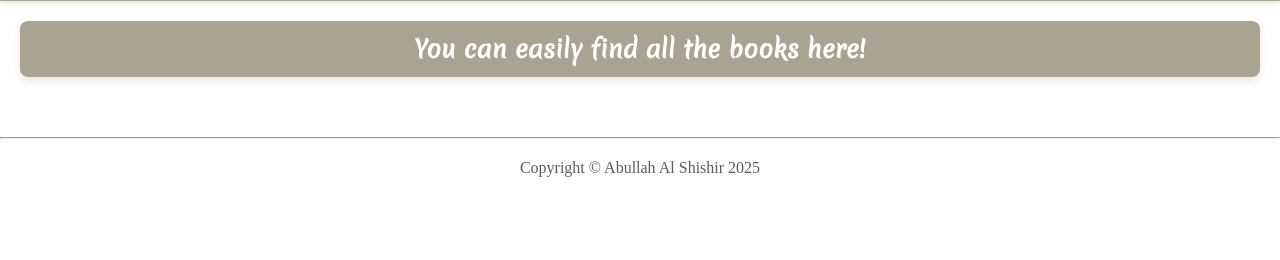
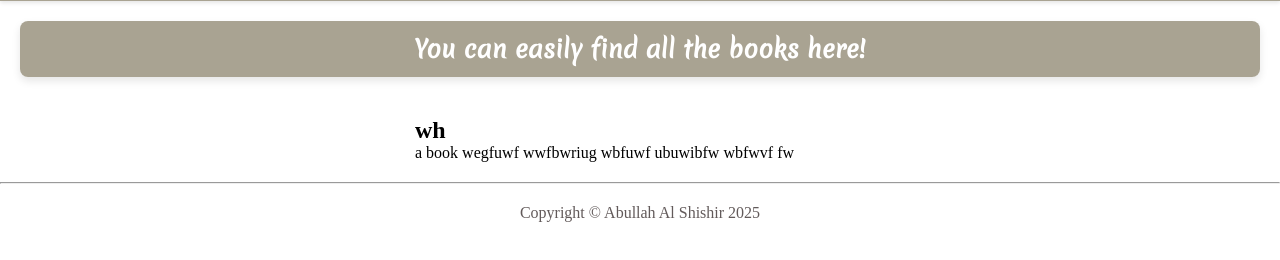
Before and after one commit to abdullah-al-shishir/Shishir-s-virtual-BookHub, a plain HTML site: page index.html in a window 1280 px wide. Both pictures are taken after a click on the button "Catagories". Shown: the part 92-352 px from the top of the page. Drawn offline with Linux system fonts and the light colour scheme; a web font is replaced by a local one.

Commit message:
adding details to the catagories

```diff
--- a/index.html
+++ b/index.html
@@ -5,12 +5,24 @@
     <meta name="viewport" content="width=device-width, initial-scale=1.0" />
     <title>BookStack</title>
     <link rel="stylesheet" href="style.css" />
+    <link
+      rel="stylesheet"
+      href="style-desktop.css"
+      media="screen and (min-width:992px)"
+    />
     <link rel="preconnect" href="https://fonts.googleapis.com" />
     <link rel="preconnect" href="https://fonts.gstatic.com" crossorigin />
     <link
       href="https://fonts.googleapis.com/css2?family=Merienda&display=swap"
       rel="stylesheet"
     />
+    <!-- <link
+      rel="stylesheet"
+      href="https://cdnjs.cloudflare.com/ajax/libs/font-awesome/6.5.2/css/all.min.css"
+      integrity="sha512-SnH5WK+bZxgPHs44uWIX+LLJAJ964C1R9yQy+r6+1zQvD2l+0K+q985d/K+8yE0B49t3wVf2z9+P6tY/4w5z+Q=="
+      crossorigin="anonymous"
+      referrerpolicy="no-referrer"
+    /> -->
     <link rel="preconnect" href="https://fonts.googleapis.com" />
     <link rel="preconnect" href="https://fonts.gstatic.com" crossorigin />
     <link
--- a/index.js
+++ b/index.js
@@ -57,11 +57,33 @@ function createBio() {
     headingBio.innerHTML = "You can easily find all the books here! ";
     mainBody.innerHTML = ``;
 
-    console.log("clicked");
+    const newSection = catagorySection();
+    mainBody.appendChild(newSection);
+
+    console.log("Catagory Button is clicked");
   });
   // -------Blog Button------//
   // -------About Button------//
 }
+function catagorySection() {
+  const catagoryContainer = document.createElement("div");
+  catagoryContainer.classList.add("catagory-container");
+
+  // First div
+  const fictionDiv = document.createElement("div");
+  const fictionHeading = document.createElement("h1");
+  fictionHeading.innerText = "wh";
+  const fictionList = document.createElement("p");
+  fictionList.innerText = "a book wegfuwf wwfbwriug wbfuwf ubuwibfw wbfwvf fw";
+
+  fictionDiv.appendChild(fictionHeading);
+  fictionDiv.appendChild(fictionList);
+
+  // Pushing all divs in the catagoryContainer div
+  catagoryContainer.appendChild(fictionDiv);
+  return catagoryContainer;
+}
+
 window.onload = () => {
   createBio();
 };
--- a/style-desktop.css
+++ b/style-desktop.css
@@ -0,0 +1,4 @@
+.catagory-container {
+  margin-left: 400px;
+  width: 500px;
+}
```
